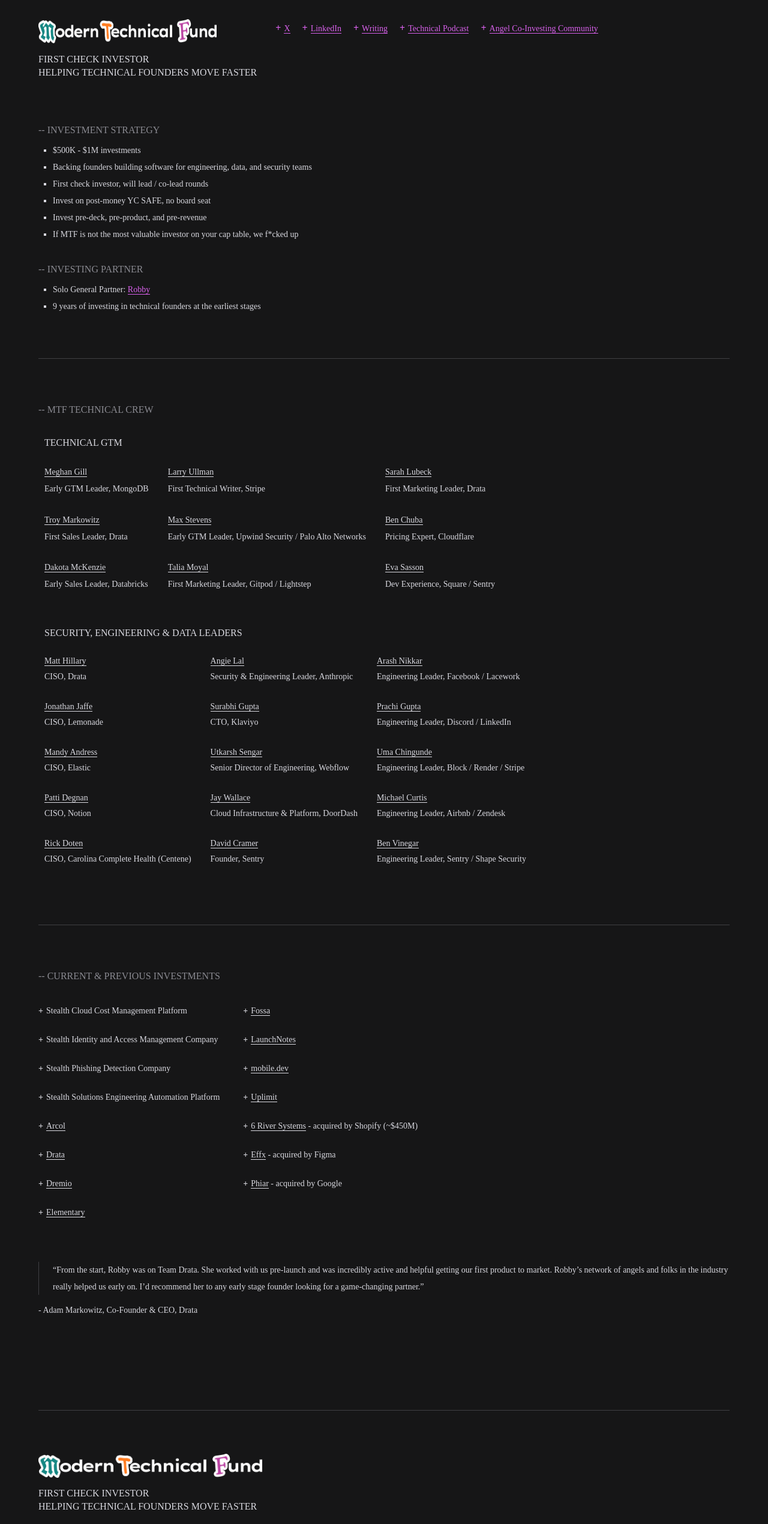
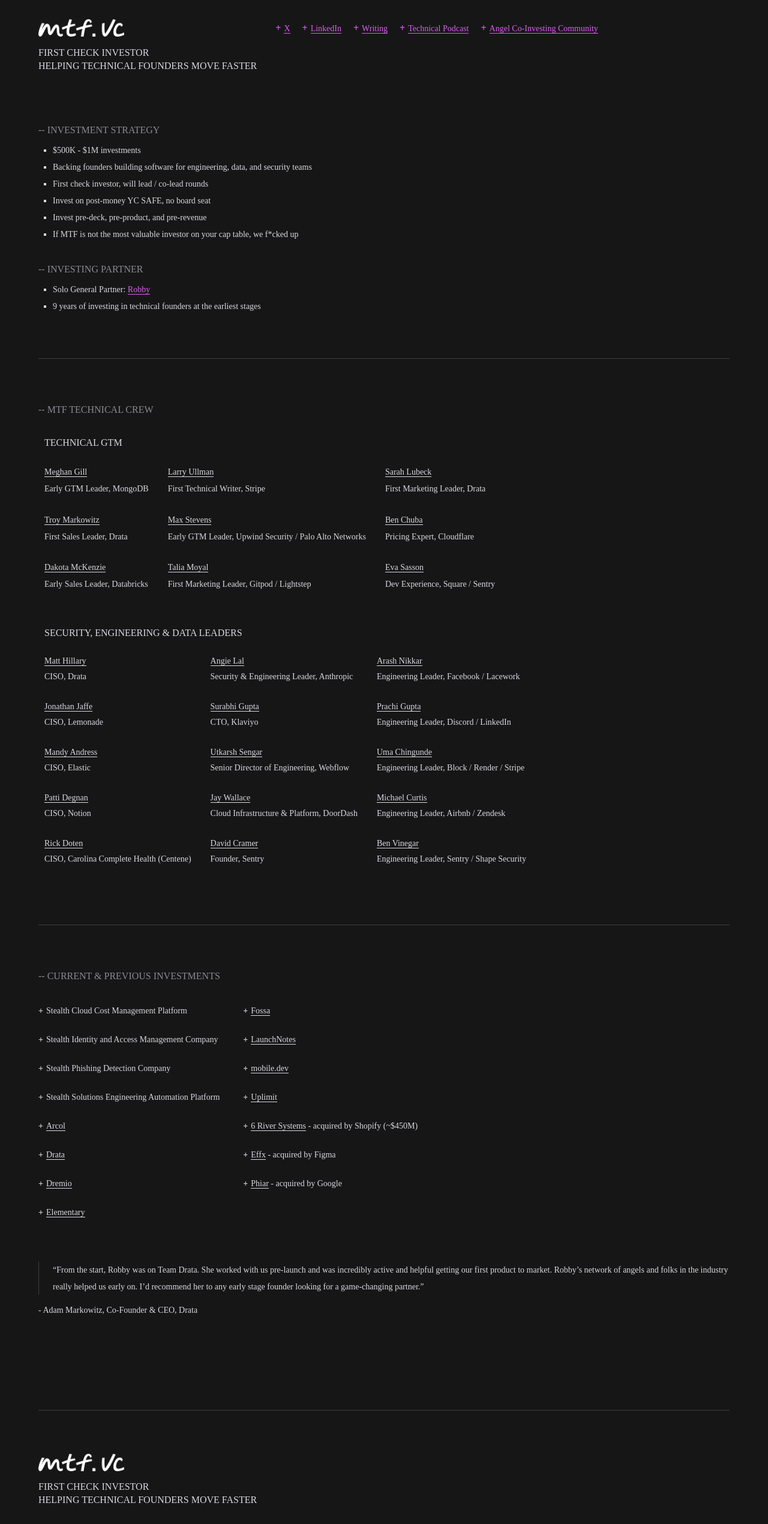
Before and after one commit to Ayushiyadavgit/MTF, a plain HTML site: page index.html in a window 1280 px wide. Shown: the top 2540 px of the page at 60% size. Drawn offline with Linux system fonts and the light colour scheme; a web font is replaced by a local one.

Commit message:
Add files via upload

```diff
--- a/Mtf.css
+++ b/Mtf.css
@@ -37,7 +37,7 @@
     .tagline {
         margin-top: 16px;
         color: #D9D9E0;
-        font-size: 18px !important;
+        font-size: 14px;
         font-weight: regular;
         Line-height: 120%
     }
@@ -363,8 +363,8 @@
         margin-bottom: 32px;
 
         img {
-            width: 372.55px;
-            height: 40px;
+            width: 143px;
+            height: 29px;
             margin-bottom: 11px;
         }
 
@@ -457,14 +457,14 @@
 
 
 @media screen and (min-width: 400px) {
-    .short-logo {
+    /* .short-logo {
         display: none;
-    }
+    } */
 
-    .full-logo {
+    /* .full-logo {
         display: block;
         height: 40px;
-    }
+    } */
 
 }
 
--- a/index.html
+++ b/index.html
@@ -17,7 +17,7 @@
             <div class="website-header-one">
                 <div class="img-logo">
                     <img src="./assets/newLogoFinal.png" alt="Image Not Found" class="short-logo" />
-                    <img src="./assets/full-logo.png " alt="Image Not Found" class="full-logo sticky" />
+                    <!-- <img src="./assets/full-logo.png " alt="Image Not Found" class="full-logo sticky" /> -->
                 </div>
                 <div class="tagline">
                     <p>FIRST CHECK INVESTOR </p>
@@ -252,7 +252,8 @@
             <div class="horizontal-line"></div>
             <div class="footer-links">
                 <div class="logo-tagline">
-                    <img src="./assets/full-logo.png" alt="not found" />
+                    <img src="./assets/newLogoFinal.png" alt="not found" />
+                    <!-- <img src="./assets/full-logo.png" alt="not found" /> -->
                     <p>FIRST CHECK INVESTOR </p>
                     <p>HELPING TECHNICAL FOUNDERS MOVE FASTER</p>
                 </div>
```
Also changed, not shown: 1 other file.
